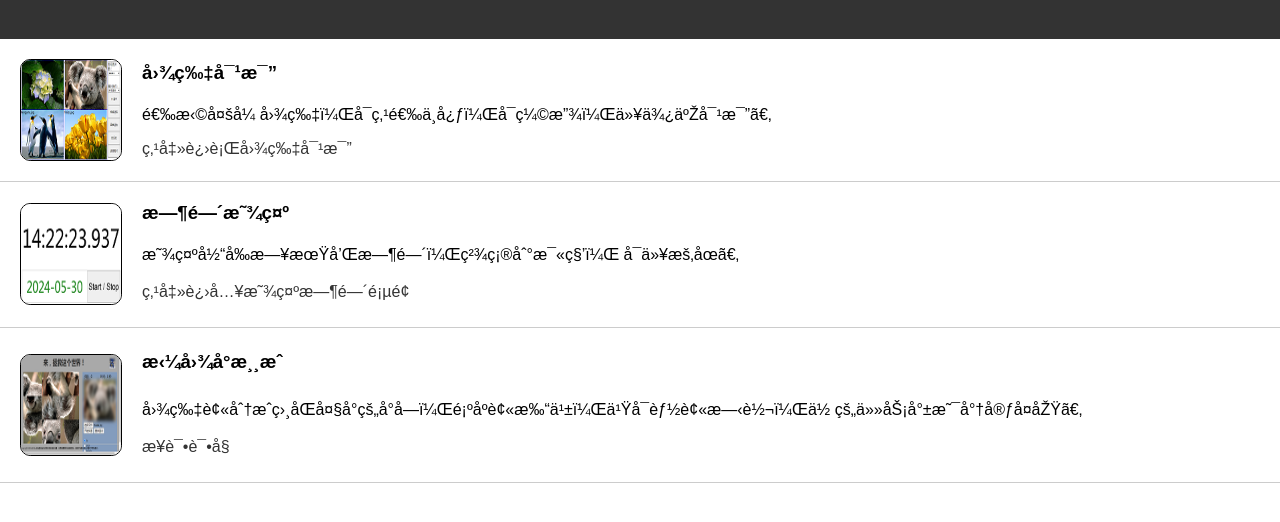
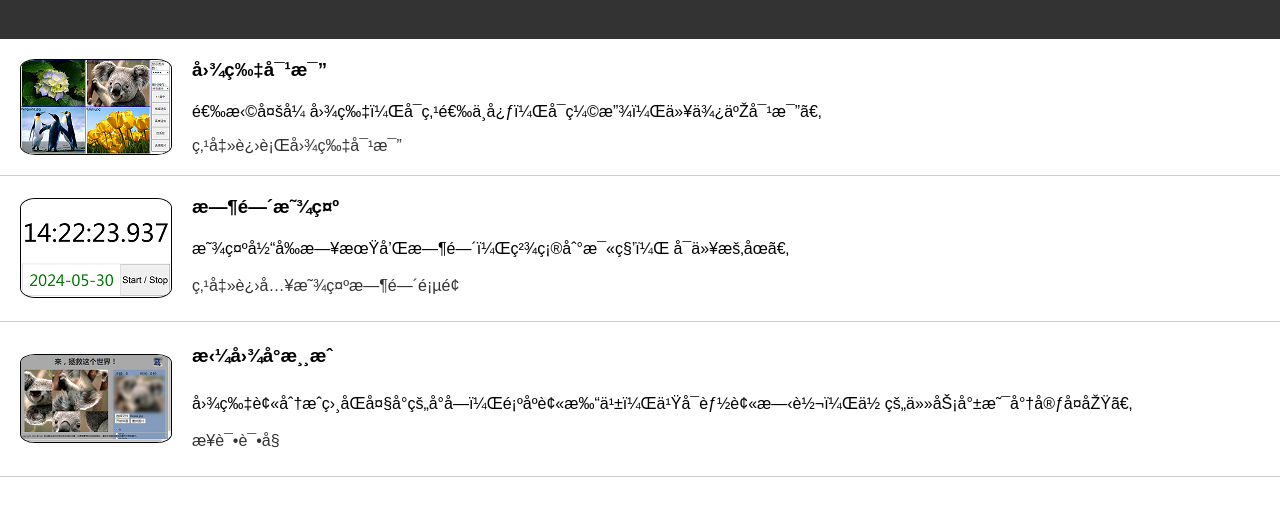
Before and after one commit to 2mitu/2mitu.github.io, a plain HTML site: page index.html in a window 1280 px wide. Shown: the part 98-620 px from the top of the page. Drawn offline with Linux system fonts and the light colour scheme.

Commit message:
update app icon size

```diff
--- a/index.html
+++ b/index.html
@@ -21,8 +21,7 @@
       border-bottom: 1px solid #ccc;
     }
     .product img {
-      width: 100px;
-      height: 100px;
+      width: 150px;
       border-radius: 10%;
 	  border: solid thin black;
       margin-right: 20px;
```
